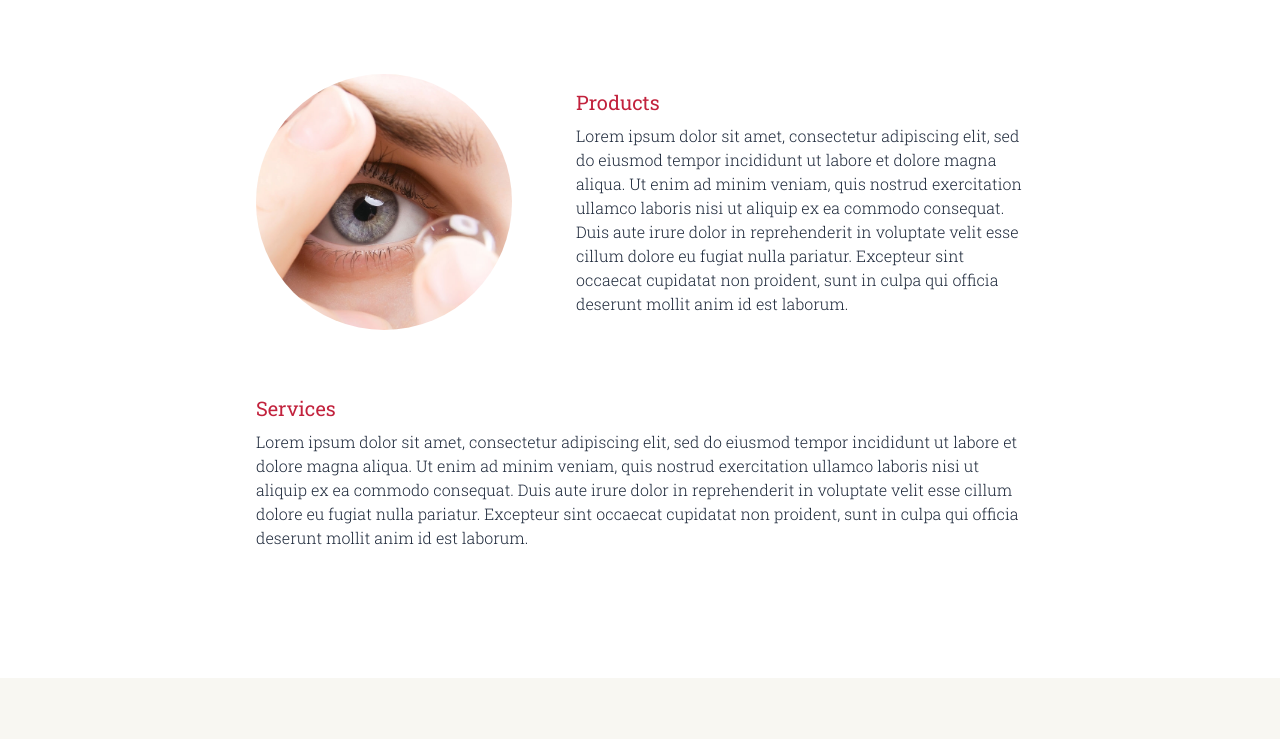
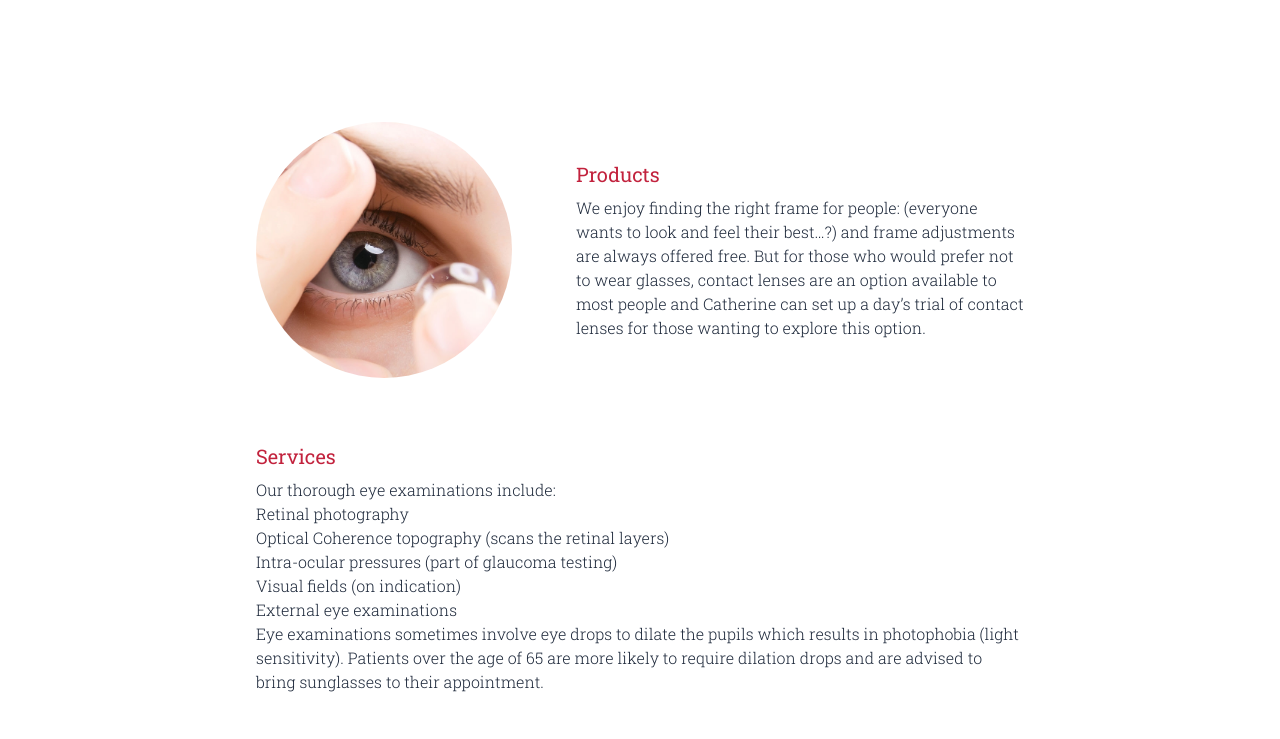
Before and after one commit to BenKrocke/catherineyoung, a website: page index.html in a window 1280 px wide. Shown: the part 1950-2689 px from the top of the page. Drawn offline with Linux system fonts and the light colour scheme; grey boxes are pictures that could not be loaded.

Commit message:
Add text

```diff
--- a/index.html
+++ b/index.html
@@ -80,9 +80,10 @@
             <div class="bg-cyo-red-light w-full py-8 md:bg-transparent md:w-auto md:p-0">
                 <h1 class="text-lg mb-2 font-normal text-center md:text-left">Catherine Young</h1>
                 <p>
-                    Catherine began practicing optometry in 1989. She moved to Perth after her graduation and worked
-                    there for 5 years before returning to Melbourne with the idea of starting her own practice. Two
-                    years later in 1995, Catherine Young Optometrist was established in Albert Park.</p>
+                    “The long term ocular health of my patients is my primary concern”, says Catherine. “Regular eye
+                    examinations allow early diagnosis of eye disease. We can then discuss and implement appropriate
+                    management of the condition(s)”.
+                </p>
             </div>
         </section>
 
@@ -90,6 +91,8 @@
             class="mx-auto text-left md:text-right my-16 px-8 md:px-16 lg:px-32 xl:px-64 flex flex-col-reverse md:flex-row justify-between items-center">
             <div class="mr-0 md:mr-16 mt-8 md:mt-0">
                 <h1 class="text-xl font-normal mb-2 text-center text-cyo-red md:text-right">The practice</h1>
+                <p>Catherine began Catherine Young Optometrist in 1998 and has become an integral part of the Albert
+                    Park village.</p>
                 <p>Our mission in Albert Park is to provide the local community with quality optometric care. To do
                     this, a
                     high level of professional continuing education is maintained and we have a fully-equipped
@@ -148,21 +151,27 @@
             <img class="w-64 rounded-full" src="resource/img/contactlenses_square.jpg" alt="The practice">
             <div class="ml-0 md:ml-16 mt-8 md:mt-0">
                 <h1 class="text-xl font-normal mb-2 text-center md:text-left text-cyo-red">Products</h1>
-                <p>Lorem ipsum dolor sit amet, consectetur adipiscing elit, sed do eiusmod tempor incididunt ut labore
-                    et dolore magna aliqua. Ut enim ad minim veniam, quis nostrud exercitation ullamco laboris nisi ut
-                    aliquip ex ea commodo consequat. Duis aute irure dolor in reprehenderit in voluptate velit esse
-                    cillum dolore eu fugiat nulla pariatur. Excepteur sint occaecat cupidatat non proident, sunt in
-                    culpa qui officia deserunt mollit anim id est laborum.</p>
+                <p>We enjoy finding the right frame for people: (everyone wants to look and feel their best…?) and
+                    frame adjustments are always offered free.
+                    But for those who would prefer not to wear glasses, contact lenses are an option available to most
+                    people and Catherine can set up a day’s trial of contact lenses for those wanting to explore this
+                    option.</p>
             </div>
         </section>
 
         <section id="services" class="mx-auto text-left pt-8 mb-32 px-8 md:px-16 lg:px-32 xl:px-64">
             <h1 class="text-xl font-normal mb-2 text-center md:text-left text-cyo-red">Services</h1>
-            <p>Lorem ipsum dolor sit amet, consectetur adipiscing elit, sed do eiusmod tempor incididunt ut labore et
-                dolore magna aliqua. Ut enim ad minim veniam, quis nostrud exercitation ullamco laboris nisi ut aliquip
-                ex ea commodo consequat. Duis aute irure dolor in reprehenderit in voluptate velit esse cillum dolore eu
-                fugiat nulla pariatur. Excepteur sint occaecat cupidatat non proident, sunt in culpa qui officia
-                deserunt mollit anim id est laborum.</p>
+            <p>Our thorough eye examinations include:</p>
+            <ul>
+                <li>Retinal photography</li>
+                <li>Optical Coherence topography (scans the retinal layers)</li>
+                <li>Intra-ocular pressures (part of glaucoma testing)</li>
+                <li>Visual fields (on indication)</li>
+                <li>External eye examinations</li>
+            </ul>
+            <p>Eye examinations sometimes involve eye drops to dilate the pupils which results in photophobia
+                (light sensitivity). Patients over the age of 65 are more likely to require dilation drops and are
+                advised to bring sunglasses to their appointment.</p>
         </section>
 
         <section id="contact"
```
